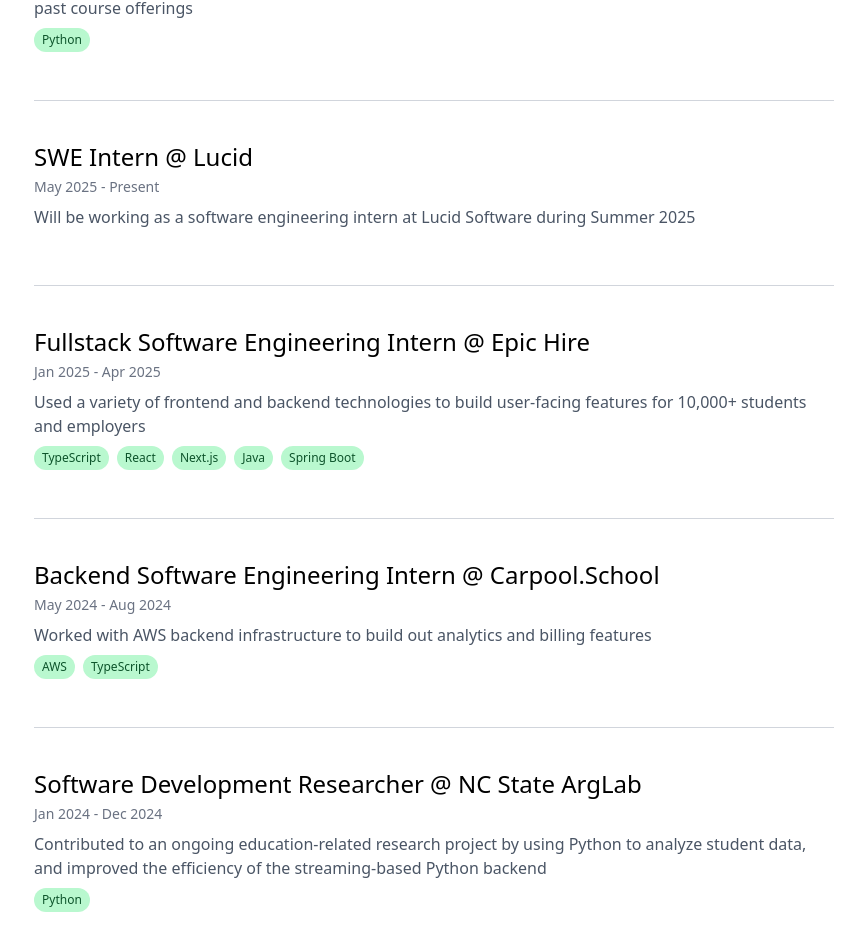
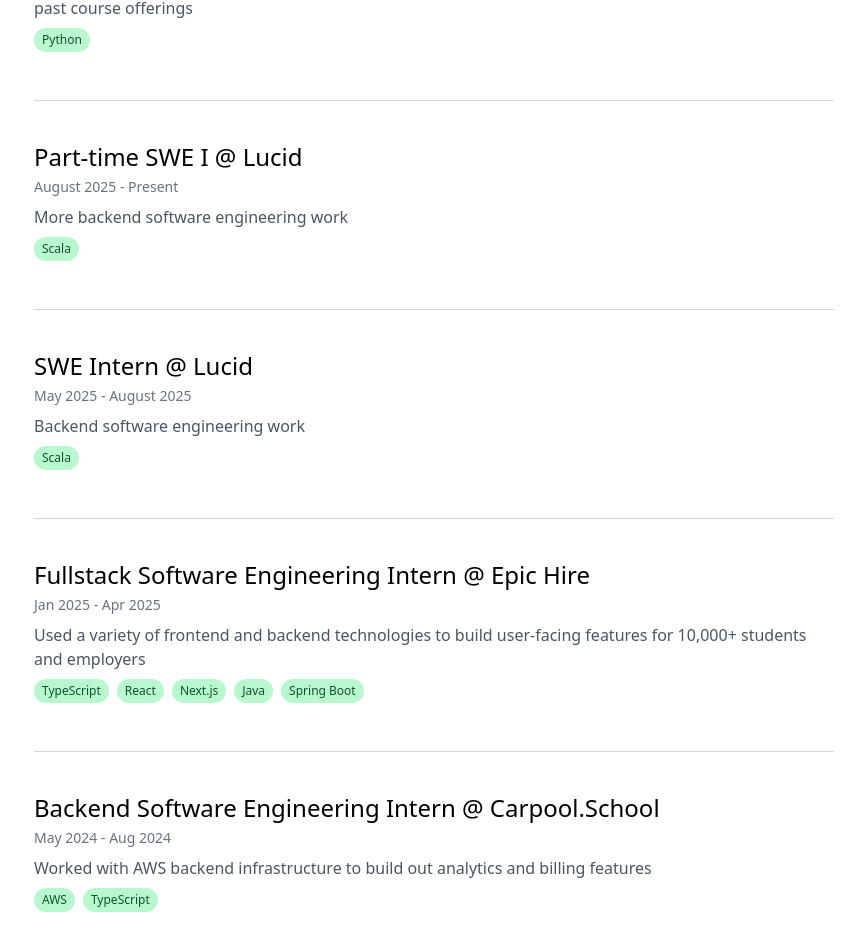
Before and after one commit to Brendon-Hablutzel/portfolio, a React (Vite) app: page /work in a window 1280 px wide. Shown: the part 1974-2911 px from the top of the page, without its empty margins (206-1071 px from the left). Built offline with nearby package versions, Linux system fonts and the light colour scheme.

Commit message:
Update data.tsx

```diff
--- a/src/data.tsx
+++ b/src/data.tsx
@@ -15,7 +15,7 @@ export const currentPositions: Position[] = [
     url: 'https://csc.ncsu.edu',
   },
   {
-    name: 'SWE Intern @ Lucid',
+    name: 'SWE @ Lucid',
     url: 'https://lucid.co',
   },
 ]
@@ -144,13 +144,22 @@ export const works: Work[] = [
   },
   // experiences
   {
-    name: 'SWE Intern @ Lucid',
-    dateRange: 'May 2025 - Present',
+    name: 'Part-time SWE I @ Lucid',
+    dateRange: 'August 2025 - Present',
     url: 'https://lucid.co',
     description:
-      'Will be working as a software engineering intern at Lucid Software during Summer 2025',
+      'More backend software engineering work',
     type: 'experience',
-    tags: [],
+    tags: ['Scala'],
+  },
+  {
+    name: 'SWE Intern @ Lucid',
+    dateRange: 'May 2025 - August 2025',
+    url: 'https://lucid.co',
+    description:
+      'Backend software engineering work',
+    type: 'experience',
+    tags: ['Scala'],
   },
   {
     name: 'Fullstack Software Engineering Intern @ Epic Hire',
```
